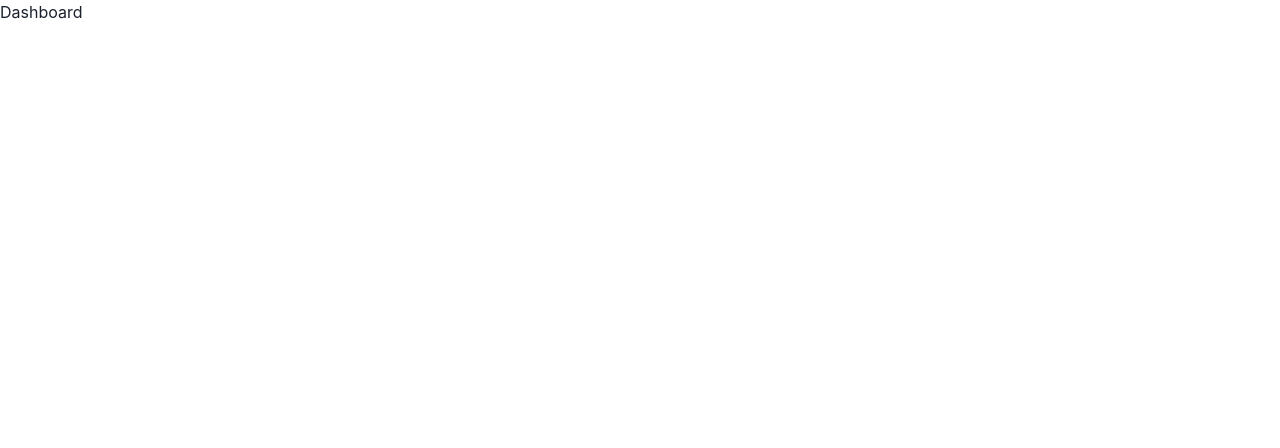
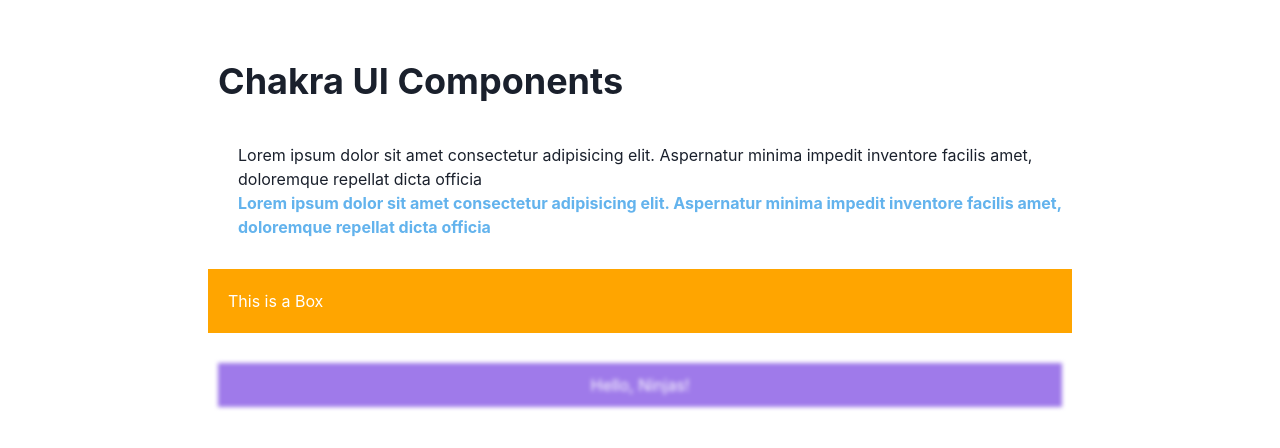
Before and after one commit to iamshaunjp/Chakra-UI-Crash-Course, a React (Vite) app: page / in a window 1280 px wide. Shown: the top 448 px of the page. Built offline with nearby package versions, Linux system fonts and the light colour scheme.

Commit message:
lesson-2

```diff
--- a/src/pages/Dashboard.jsx
+++ b/src/pages/Dashboard.jsx
@@ -1,5 +1,32 @@
+import { Box, Container, Heading, Text } from "@chakra-ui/react";
+
 export default function Dashboard() {
+
+  const boxStyles = {
+    p: "10px",
+    bg: "purple.400",
+    color: "white",
+    m: "10px",
+    textAlign: 'center',
+    ':hover': {
+      color: 'black',
+    },
+    filter: 'blur(2px)'
+  }
+
   return (
-    <div>Dashboard</div>
+    <Container as="section" maxWidth="4xl" py="20px">
+      <Heading my="30px" p="10px">Chakra UI Components</Heading>
+
+      <Text marginLeft="30px">Lorem ipsum dolor sit amet consectetur adipisicing elit. Aspernatur minima impedit inventore facilis amet, doloremque repellat dicta officia</Text>
+
+      <Text ml="30px" color="blue.300" fontWeight="bold">Lorem ipsum dolor sit amet consectetur adipisicing elit. Aspernatur minima impedit inventore facilis amet, doloremque repellat dicta officia</Text>
+
+      <Box my="30px" p="20px" bg="orange">
+        <Text color="white">This is a Box</Text>
+      </Box>
+
+      <Box sx={boxStyles}>Hello, Ninjas!</Box>
+    </Container>
   )
 }
```
